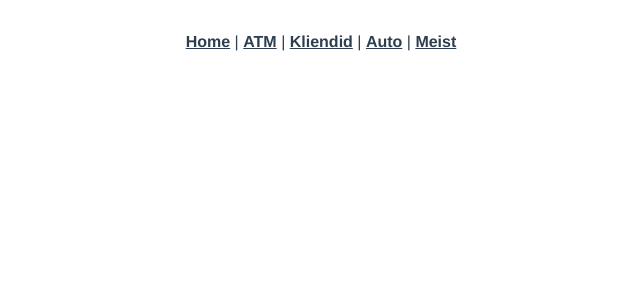
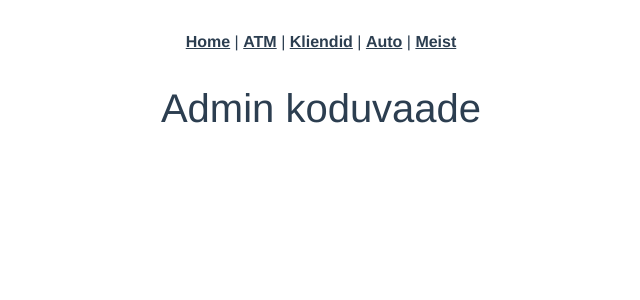
Before and after one commit to raintuur/front_bank_26, a Vue app: page /#/admin/home in a window 1280 px wide. Shown: the top 300 px of the page, without its empty margins (319-959 px from the left). Built offline with nearby package versions, Linux system fonts and the light colour scheme.

Commit message:
RAIN-FEB-6 WIP

```diff
--- a/src/router/index.js
+++ b/src/router/index.js
@@ -4,6 +4,8 @@ import HomeView from '../views/HomeView.vue'
 import AtmView from "@/views/AtmView";
 import CustomersView from "@/views/CustomersView";
 import CarsView from "@/views/CarsView";
+import CustomerHomeView from "@/views/CustomerHomeView";
+import AdminHomeView from "@/views/AdminHomeView";
 
 Vue.use(VueRouter)
 
@@ -12,6 +14,16 @@ const routes = [
         path: '/',
         name: 'home',
         component: HomeView
+    },
+    {
+        path: '/customer/home',
+        name: 'customerHomeRoute',
+        component: CustomerHomeView
+    },
+    {
+        path: '/admin/home',
+        name: 'adminHomeRoute',
+        component: AdminHomeView
     },
     {
         path: '/car',
--- /dev/null
+++ b/src/views/AdminHomeView.vue
@@ -0,0 +1,11 @@
+<template>
+  <div>
+    <h1>Admin koduvaade</h1>
+  </div>
+</template>
+
+<script>
+export default {
+  name: 'AdminHomeView'
+}
+</script>
--- /dev/null
+++ b/src/views/CustomerHomeView.vue
@@ -0,0 +1,11 @@
+<template>
+  <div>
+    <h1>Kliendi koduvaade</h1>
+  </div>
+</template>
+
+<script>
+export default {
+  name: 'CustomerHomeView'
+}
+</script>
```
Lines whose indentation alone changed are shown as unchanged.
